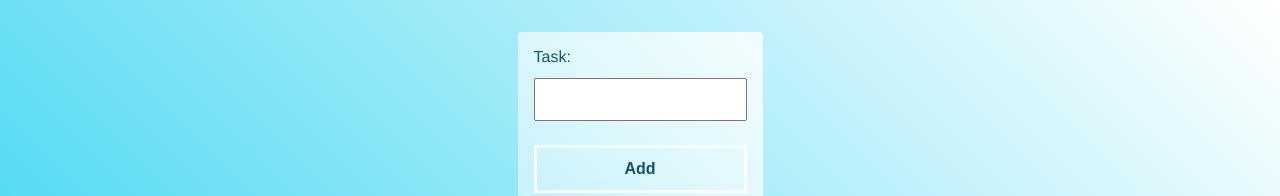
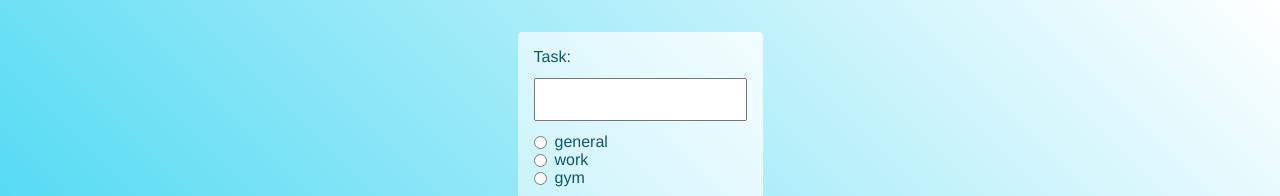
Before and after one commit to jankowskaweronika/ToDo-App-TypeScript, a website: page index.html in a window 1280 px wide. Shown: the top 196 px of the page. Drawn offline with Linux system fonts and the light colour scheme.

Commit message:
optional properties added

```diff
--- a/index.html
+++ b/index.html
@@ -4,12 +4,43 @@
     <meta charset="UTF-8" />
     <meta name="viewport" content="width=device-width, initial-scale=1.0" />
     <title>TypeScript</title>
-    <link rel="stylesheet" href="./styles.css"/>
+    <link rel="stylesheet" href="./styles.css" />
   </head>
   <body>
     <form class="container" autocomplete="off">
       <label for="name">Task:</label>
-      <input type="text" id="name"/>
+      <input type="text" id="name" />
+      <ul class="categories">
+        <li>
+          <input
+            type="radio"
+            name="category"
+            value="general"
+            id="category-general"
+          />
+          <label for="category-general">general</label>
+        </li>
+
+        <li>
+          <input
+            type="radio"
+            name="category"
+            value="work"
+            id="category-work"
+          />
+          <label for="category-work">work</label>
+        </li>
+
+        <li>
+          <input
+            type="radio"
+            name="category"
+            value="gym"
+            id="category-gym"
+          />
+          <label for="category-gym">gym</label>
+        </li>
+      </ul>
       <button>Add</button>
       <p>Todo:</p>
       <ul class="tasks"></ul>
--- a/src/app.ts
+++ b/src/app.ts
@@ -4,13 +4,13 @@ const tasksContainerElement: HTMLElement = document.querySelector(".tasks");
 
 interface Task {
   name: string;
-  done: boolean
+  done: boolean;
+  category?: string;
 }
 
-const tasks: {
-  name: string;
-  done: boolean;
-}[] = [
+const categories: string[] = ["general", "work", "gym", "hobby"]
+
+const tasks: Task[] = [
   {
     name: "Wyrzucić śmieci",
     done: true,
@@ -18,10 +18,12 @@ const tasks: {
   {
     name: "Pojść na spacer",
     done: false,
+    category: "gym"
   },
   {
     name: "Nakarmić psy",
     done: false,
+    category: "work"
   },
 ];
 
@@ -30,6 +32,9 @@ const render = () => {
   tasks.forEach((task, index) => {
 
     const taskElement: HTMLElement = document.createElement("li");
+    if (task.category) {
+      taskElement.classList.add(task.category)
+    }
     const id: string = `task-${index}`
     const labelElement: HTMLLabelElement = document.createElement("label")
     labelElement.innerText = task.name
@@ -51,7 +56,7 @@ const render = () => {
   });
 };
 
-const addTask = (task: { name: string, done: boolean}) => {
+const addTask = (task: Task) => {
   tasks.push(task);
 };
 
```
Also changed, not shown: dist/app.js.
